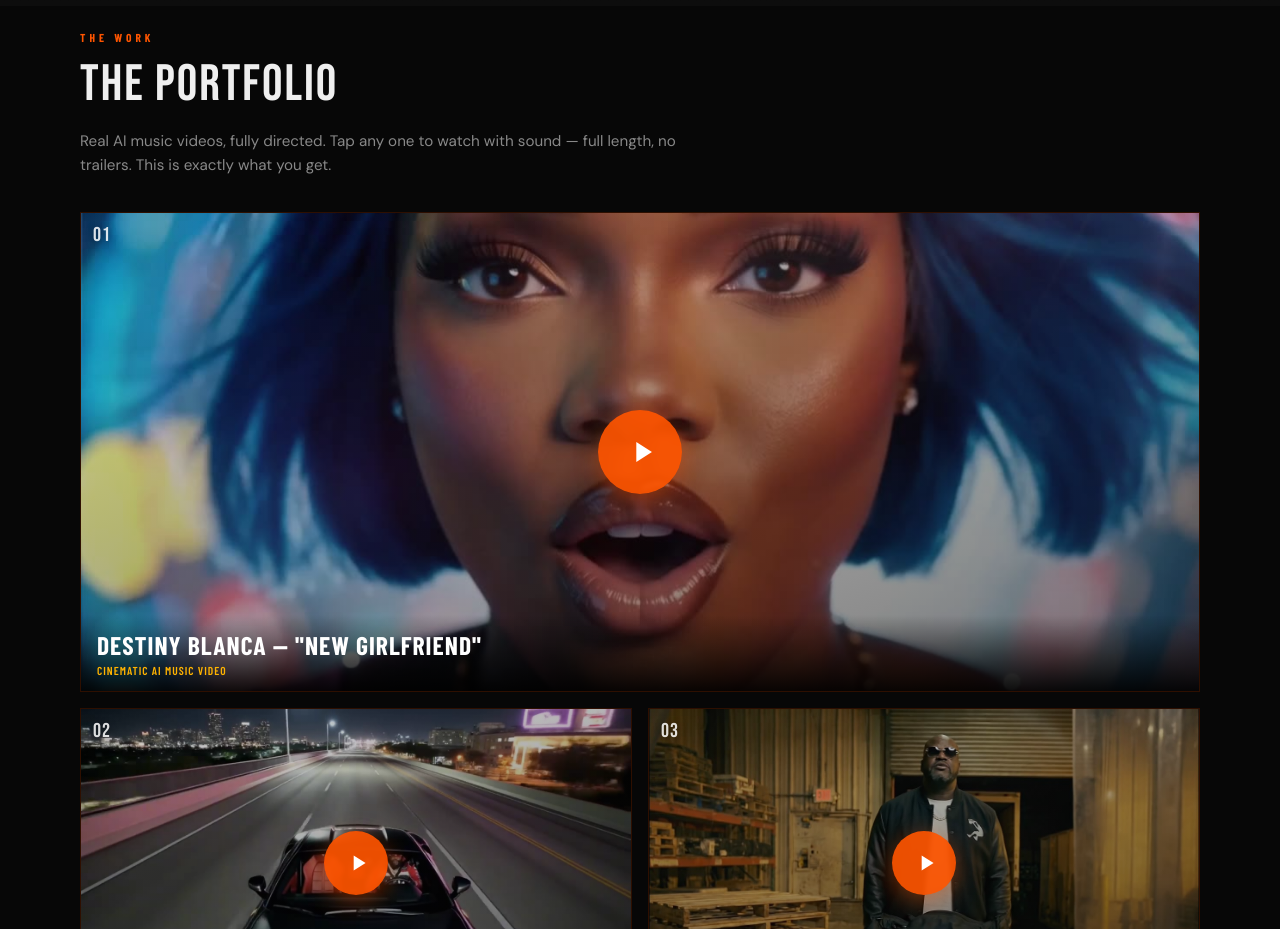
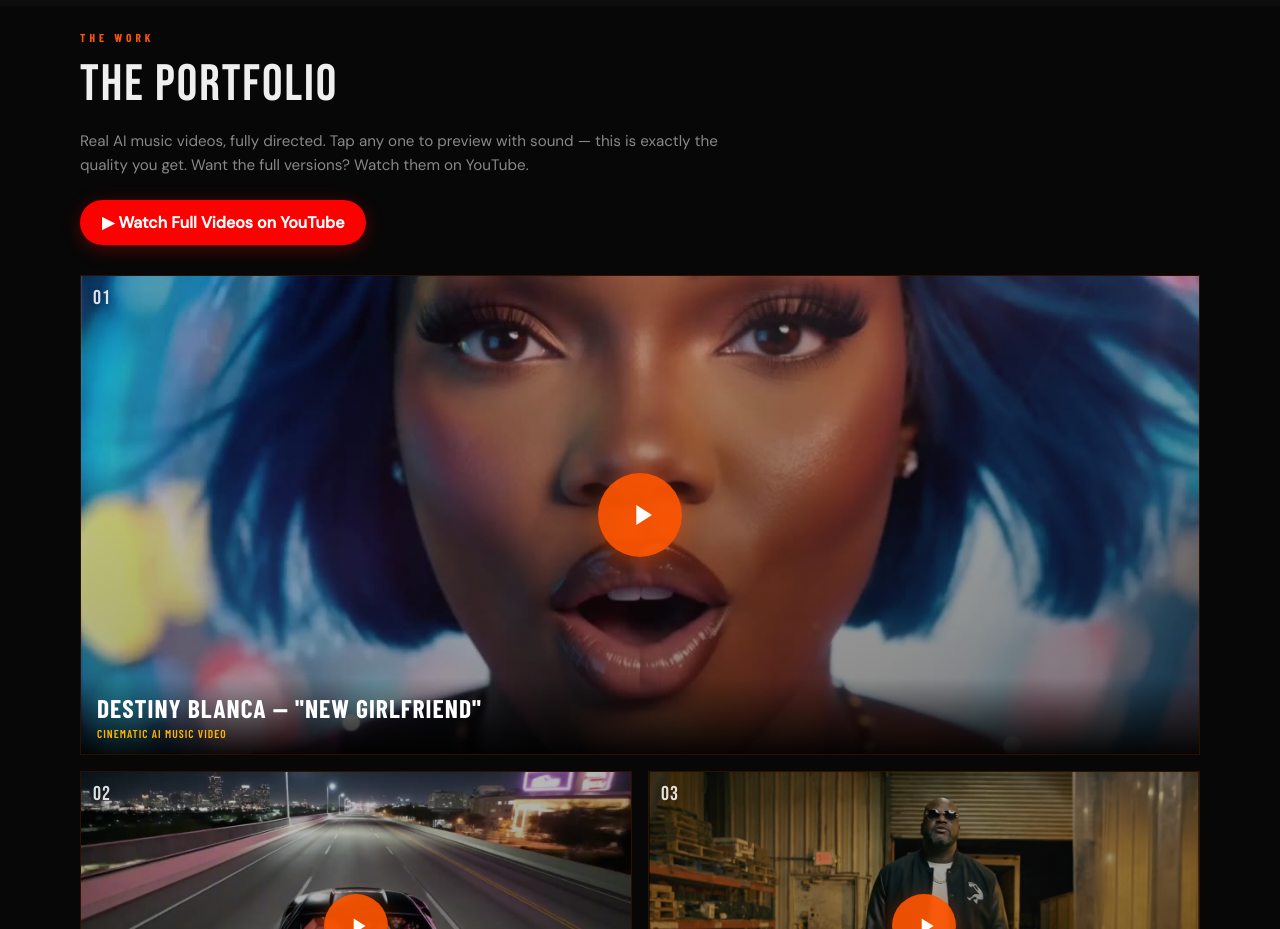
Before and after one commit to richmadeit/richmadeit-submissions, a website: page index.html in a window 1280 px wide. Shown: the part 2760-3689 px from the top of the page. Drawn offline with nearby package versions, Linux system fonts and the light colour scheme; a web font is replaced by a local one.

Commit message:
Update index.html

```diff
--- a/index.html
+++ b/index.html
@@ -278,6 +278,8 @@
     .scene-btn { font-family:var(--fb); font-size:.98rem; font-weight:600; padding:14px 12px; border-radius:12px; border:2px solid rgba(255,255,255,.14); background:rgba(255,255,255,.04); color:var(--text,#efefef); cursor:pointer; transition:all .15s ease; text-align:center; }
     .scene-btn:hover { border-color:rgba(255,85,0,.5); background:rgba(255,85,0,.08); }
     .scene-btn.active { border-color:var(--red,#FF5500); background:rgba(255,85,0,.18); box-shadow:0 0 0 2px rgba(255,85,0,.25); }
+    .yt-btn { display:inline-flex; align-items:center; gap:8px; margin:0 0 30px; padding:12px 22px; border-radius:30px; background:#FF0000; color:#fff; font-family:var(--fb); font-weight:700; font-size:1rem; text-decoration:none; transition:transform .15s ease, box-shadow .15s ease; box-shadow:0 4px 18px rgba(255,0,0,.3); }
+    .yt-btn:hover { transform:translateY(-2px); box-shadow:0 6px 24px rgba(255,0,0,.45); }
     .ref-consent { display:flex; align-items:flex-start; gap:9px; font-size:.85rem; color:var(--muted,#888); line-height:1.4; margin:6px 0 4px; cursor:pointer; }
     .ref-consent input { margin-top:2px; accent-color:var(--accent); flex-shrink:0; }
     .ref-counter { text-align:center; font-family:var(--fs); letter-spacing:1px; text-transform:uppercase; font-size:.78rem; color:var(--gold); margin-top:10px; }
@@ -703,7 +705,8 @@
 <div class="featured" id="work">
   <div class="sec-tag">The Work</div>
   <div class="sec-h">The Portfolio</div>
-  <p style="color:var(--muted);font-size:.95rem;line-height:1.6;max-width:640px;margin:-16px 0 34px">Real AI music videos, fully directed. Tap any one to watch with sound — full length, no trailers. This is exactly what you get.</p>
+  <p style="color:var(--muted);font-size:.95rem;line-height:1.6;max-width:640px;margin:-16px 0 22px">Real AI music videos, fully directed. Tap any one to preview with sound — this is exactly the quality you get. Want the full versions? Watch them on YouTube.</p>
+  <a href="https://www.youtube.com/watch?v=qh2a5XLlFuY" target="_blank" rel="noopener" class="yt-btn">▶ Watch Full Videos on YouTube</a>
 
   <div class="work-grid">
     <div class="wc wc-hero" data-clip>
```
